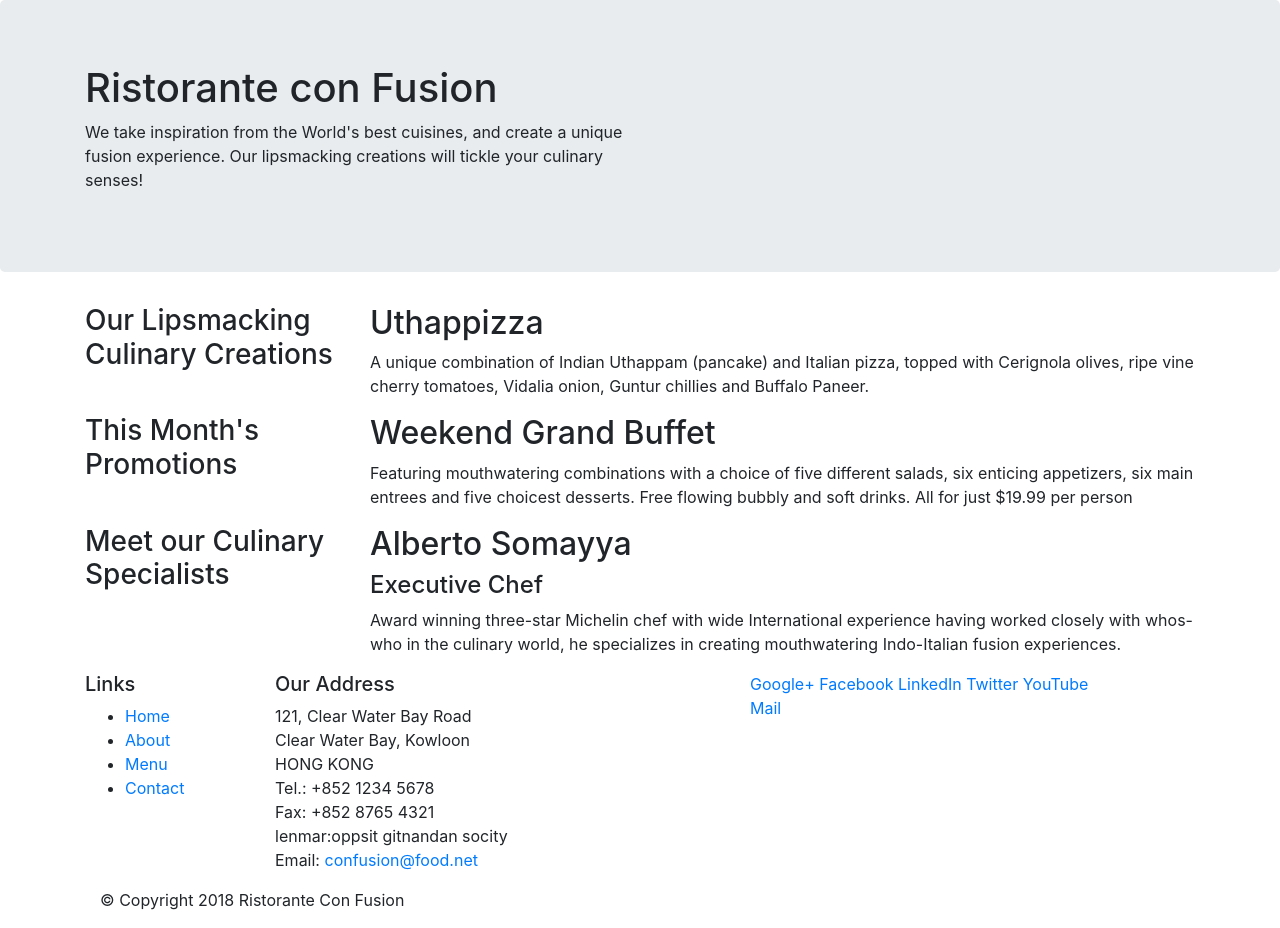
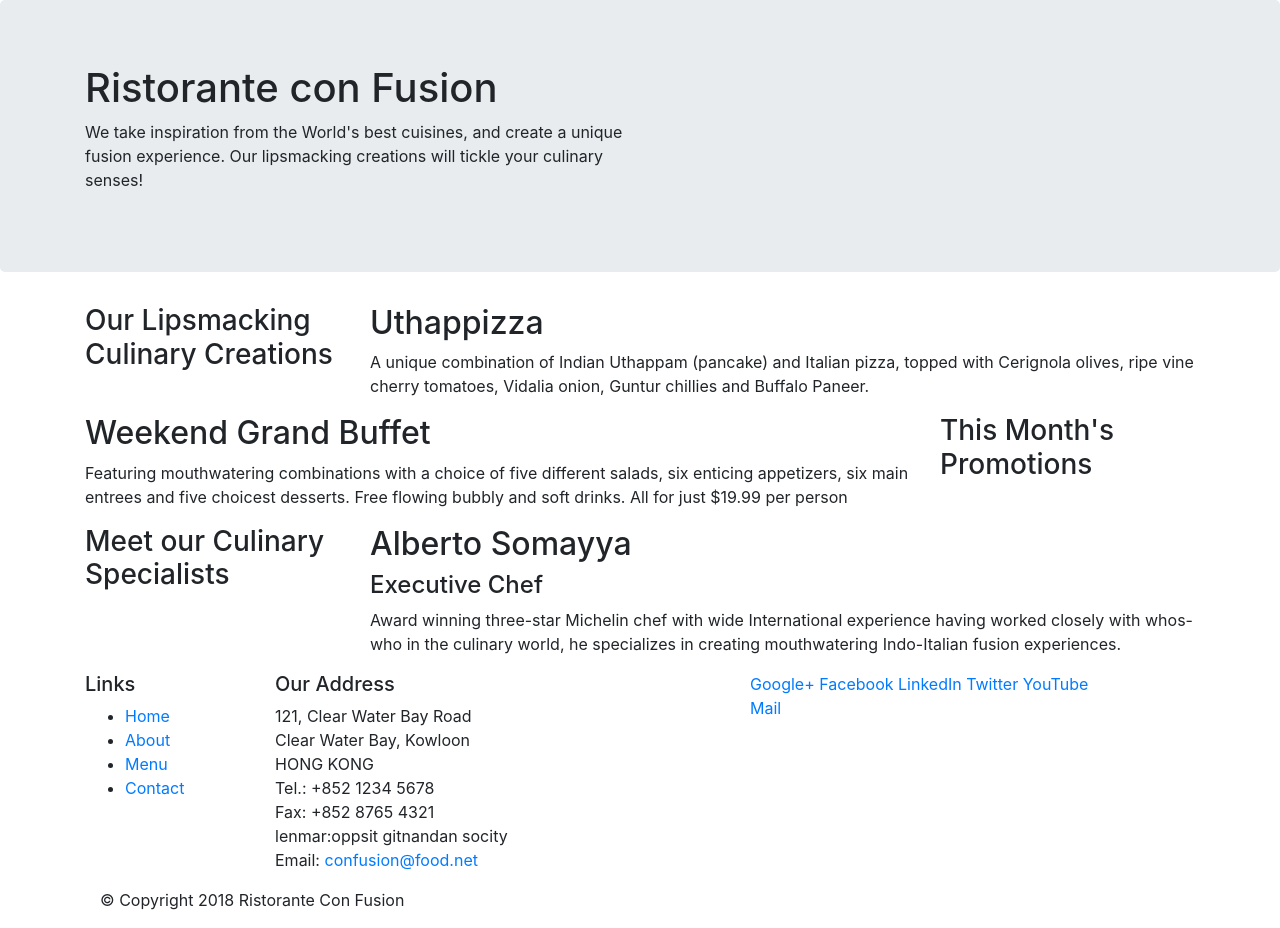
Before and after one commit to vats22/git-bootstrap, a website: page index.html in a window 1280 px wide. Drawn offline with nearby package versions, Linux system fonts and the light colour scheme.

Commit message:
Bootstrap desige p1-1

```diff
--- a/index.html
+++ b/index.html
@@ -40,10 +40,10 @@
 
 
         <div class="row">
-            <div  class="col-12 col-sm-4 col-md-3">
+            <div  class="col-12 col-sm-4 order-sm-last col-md-3">
                 <h3>This Month's Promotions</h3>
             </div>
-            <div  class="col- col-sm col-md">
+            <div  class="col col-sm order-sm-first col-md">
                 <h2>Weekend Grand Buffet</h2>
                 <p>Featuring mouthwatering combinations with a choice of five different salads, six enticing appetizers, six main entrees and five choicest desserts. Free flowing bubbly and soft drinks. All for just $19.99 per person </p>
             </div>
```
